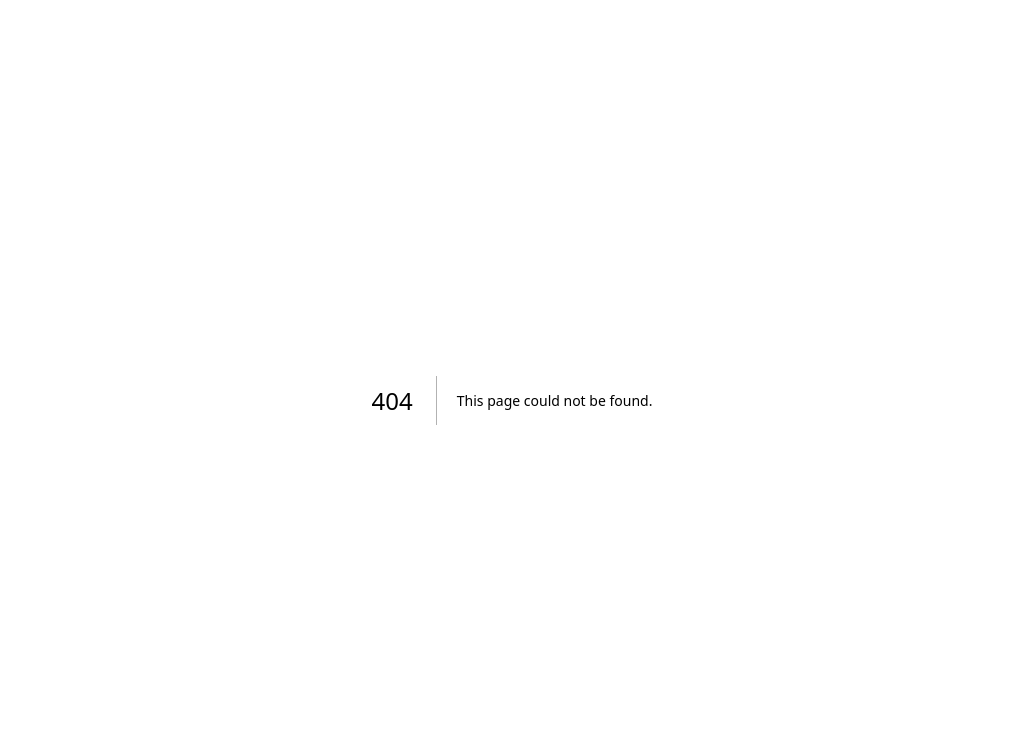
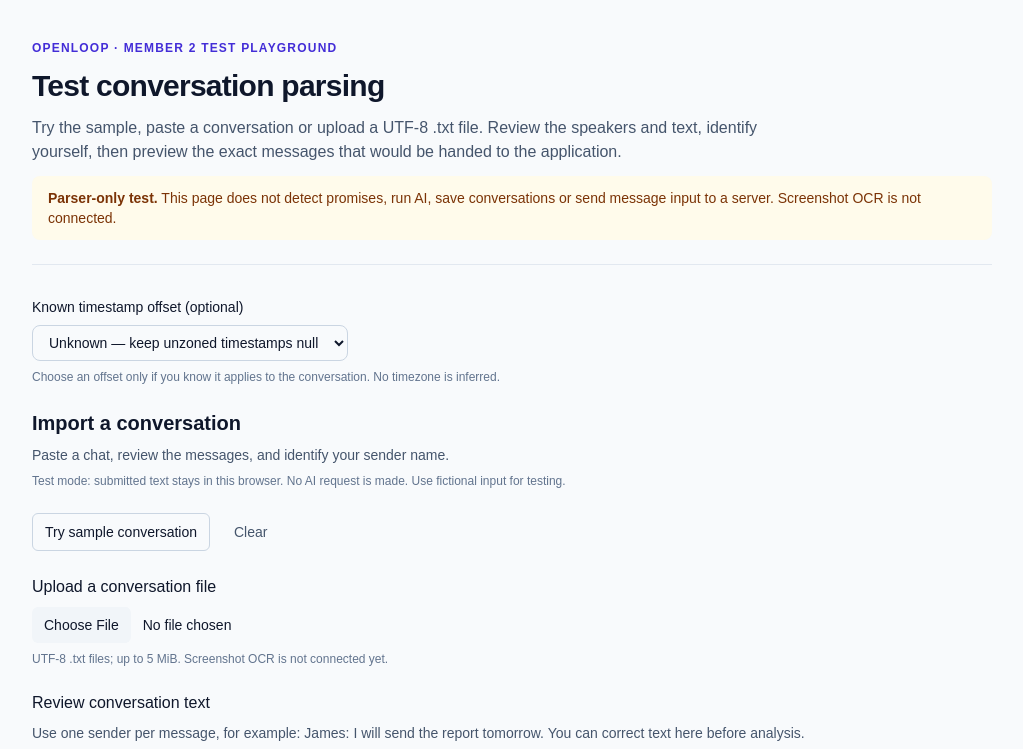
Before and after one commit to CG-5228/OpenLoop-Manus_Project, a Next.js app: page /dev/conversation in a window 1280 px wide. Before the commit this address had no page. Shown: the top 749 px of the page, without its empty margins (128-1151 px from the left). Built offline with nearby package versions, Linux system fonts and the light colour scheme.

Commit message:
feat(conversation): add parser-only test playground

```diff
--- a/public/manus-routes.json
+++ b/public/manus-routes.json
@@ -3,6 +3,10 @@
     {
       "path": "/",
       "title": "OpenLoop"
+    },
+    {
+      "path": "/dev/conversation",
+      "title": "Conversation parser test"
     }
   ]
 }
--- /dev/null
+++ b/src/app/dev/conversation/page.tsx
@@ -0,0 +1,12 @@
+import type { Metadata } from "next";
+import { ConversationImportPlayground } from "../../../components/import/ConversationImportPlayground";
+
+export const metadata: Metadata = {
+  title: "OpenLoop | Conversation parser test",
+  description: "Member 2 parser-only test playground. No AI extraction or message storage.",
+  robots: { index: false, follow: false },
+};
+
+export default function ConversationParserTestPage() {
+  return <ConversationImportPlayground />;
+}
--- /dev/null
+++ b/src/components/import/ConversationImportPlayground.tsx
@@ -0,0 +1,53 @@
+"use client";
+
+import { useId, useState } from "react";
+import type { ConversationImportPayload } from "../../lib/conversation";
+import { ConversationImporter } from "./ConversationImporter";
+
+export function ConversationImportPlayground() {
+  const [payload, setPayload] = useState<ConversationImportPayload | null>(null);
+  const [offset, setOffset] = useState("");
+  const offsetId = useId();
+
+  return (
+    <main className="mx-auto max-w-5xl px-5 py-10 text-slate-900 sm:px-8">
+      <header className="mb-8 space-y-3 border-b border-slate-200 pb-6">
+        <p className="text-xs font-semibold uppercase tracking-widest text-indigo-700">OpenLoop · Member 2 test playground</p>
+        <h1 className="text-3xl font-semibold tracking-tight">Test conversation parsing</h1>
+        <p className="max-w-3xl text-slate-600">Try the sample, paste a conversation or upload a UTF-8 .txt file. Review the speakers and text, identify yourself, then preview the exact messages that would be handed to the application.</p>
+        <p className="rounded-lg bg-amber-50 px-4 py-3 text-sm text-amber-900"><strong>Parser-only test.</strong> This page does not detect promises, run AI, save conversations or send message input to a server. Screenshot OCR is not connected.</p>
+      </header>
+
+      <div className="mb-6 space-y-2">
+        <label htmlFor={offsetId} className="block text-sm font-medium">Known timestamp offset (optional)</label>
+        <select id={offsetId} value={offset} onChange={(event) => setOffset(event.target.value)} className="rounded-lg border border-slate-300 px-3 py-2 text-sm">
+          <option value="">Unknown — keep unzoned timestamps null</option>
+          <option value="+01:00">Explicit +01:00 offset</option>
+          <option value="Z">Explicit UTC (Z)</option>
+        </select>
+        <p className="text-xs text-slate-500">Choose an offset only if you know it applies to the conversation. No timezone is inferred.</p>
+      </div>
+
+      <ConversationImporter
+        onImport={(result) => setPayload(result)}
+        timestampOffset={offset || undefined}
+        submitLabel="Preview parsed JSON"
+        inputDisclosure="Test mode: submitted text stays in this browser. No AI request is made. Use fictional input for testing."
+      />
+
+      <section aria-label="Parsed JSON output" className="mt-10 border-t border-slate-200 pt-6">
+        <div className="flex flex-wrap items-center justify-between gap-3">
+          <h2 className="text-lg font-semibold">Submitted payload snapshot</h2>
+          {payload && <button type="button" onClick={() => setPayload(null)} className="rounded-md border border-slate-300 px-3 py-2 text-sm">Clear JSON output</button>}
+        </div>
+        <p className="mt-2 text-sm text-slate-600">This is the last submitted preview. Edit input and click Preview parsed JSON again to refresh it.</p>
+        {payload ? (
+          <>
+            <p role="status" className="mt-3 text-sm text-indigo-700">Parsed {payload.messages.length} messages · Current user: {payload.currentUserLabel}{payload.referenceDate ? ` · Reference date: ${payload.referenceDate}` : ""}</p>
+            <pre data-testid="parsed-output" className="mt-4 max-h-[32rem] overflow-auto rounded-lg bg-slate-950 p-4 text-xs leading-6 text-slate-100">{JSON.stringify(payload, null, 2)}</pre>
+          </>
+        ) : <p className="mt-4 text-sm text-slate-500">Submit a conversation to inspect its structured Message[] payload.</p>}
+      </section>
+    </main>
+  );
+}
--- a/src/components/import/ConversationImporter.tsx
+++ b/src/components/import/ConversationImporter.tsx
@@ -9,10 +9,17 @@ import { useConversationImport, type UseConversationImportOptions } from "./useC
 
 export interface ConversationImporterProps extends UseConversationImportOptions {
   className?: string;
+  submitLabel?: string;
+  inputDisclosure?: string;
 }
 
 /** Member 1 mounts this; Member 3 owns the analysis called by onImport. */
-export function ConversationImporter({ className = "", ...options }: ConversationImporterProps) {
+export function ConversationImporter({
+  className = "",
+  submitLabel = "Send messages for analysis",
+  inputDisclosure = "Use fictional data for the demo. Your text will be passed to the application's AI analysis when you submit; do not include sensitive details.",
+  ...options
+}: ConversationImporterProps) {
   const state = useConversationImport(options);
   return (
     <form
@@ -24,7 +31,7 @@ export function ConversationImporter({ className = "", ...options }: Conversatio
       <header className="space-y-2">
         <h2 className="text-xl font-semibold text-slate-900">Import a conversation</h2>
         <p className="text-sm text-slate-600">Paste a chat, review the messages, and identify your sender name.</p>
-        <p className="text-xs text-slate-500">Use fictional data for the demo. Your text will be passed to the application&apos;s AI analysis when you submit; do not include sensitive details.</p>
+        <p className="text-xs text-slate-500">{inputDisclosure}</p>
       </header>
       <div className="flex flex-wrap gap-3">
         <button type="button" onClick={state.loadSample} disabled={state.busy} className="rounded-md border border-slate-300 px-3 py-2 text-sm disabled:opacity-60">Try sample conversation</button>
@@ -43,7 +50,7 @@ export function ConversationImporter({ className = "", ...options }: Conversatio
         {state.phase === "reading" ? (state.notice ?? "Reading your file…") : state.notice}
       </div>
       <button type="submit" disabled={!state.canSubmit} className="rounded-lg bg-indigo-600 px-4 py-2 font-medium text-white disabled:cursor-not-allowed disabled:opacity-50">
-        {state.phase === "submitting" ? "Passing messages to the application…" : "Send messages for analysis"}
+        {state.phase === "submitting" ? "Passing messages to the application…" : submitLabel}
       </button>
     </form>
   );
--- a/src/components/import/useConversationImport.ts
+++ b/src/components/import/useConversationImport.ts
@@ -23,7 +23,7 @@ export interface UseConversationImportOptions {
 export function useConversationImport({ onImport, extractImageText, timestampOffset }: UseConversationImportOptions) {
   const [text, setRawText] = useState("");
   const [source, setSource] = useState<ImportSource>("paste");
-  const [conversationId, setConversationId] = useState(() => crypto.randomUUID());
+  const [conversationId, setConversationId] = useState("");
   const [currentUserLabel, setCurrentUserLabel] = useState("");
   const [referenceDate, setReferenceDate] = useState("");
   const [phase, setPhase] = useState<"idle" | "reading" | "submitting">("idle");
@@ -48,6 +48,7 @@ export function useConversationImport({ onImport, extractImageText, timestampOff
   const canSubmit = !busy && !preview.error && preview.messages.length > 0 && senders.includes(currentUserLabel.trim());
 
   function setText(value: string) {
+    if (!conversationId) setConversationId(crypto.randomUUID());
     setRawText(value);
     setError(null);
     setNotice(null);
```
Also changed, not shown: tests/conversation/sample-conversation.txt (added), 4 other files (tests, documents, lock files or other folders).
